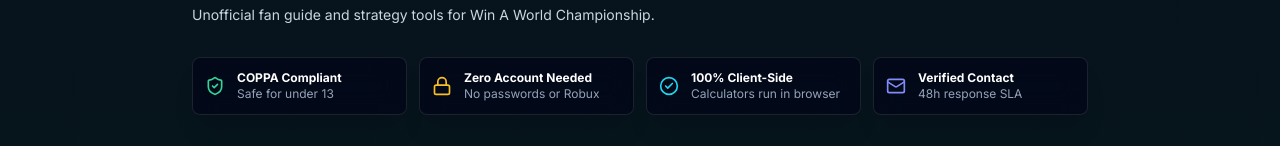
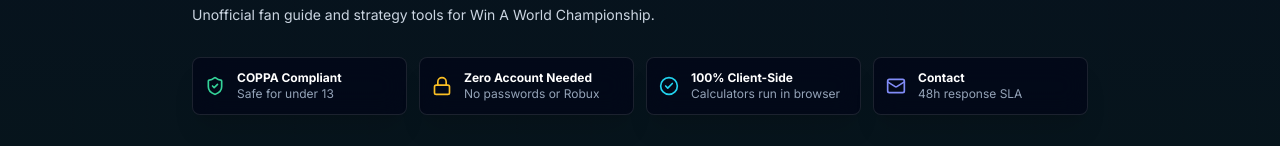
Before and after one commit to lianlele168/win-a-world-championship-wiki, a Next.js app: page /privacy-policy in a window 1280 px wide. Shown: the part 218-364 px from the top of the page. Built offline with nearby package versions, Linux system fonts and the light colour scheme.

Commit message:
fix(eeat): strip unbacked "Verified" UI labels; drop dead simulator component

```diff
--- a/src/app/privacy-policy/page.tsx
+++ b/src/app/privacy-policy/page.tsx
@@ -62,7 +62,7 @@ export default function PrivacyPolicyPage() {
           <div className="surface flex items-center gap-3 p-3 text-xs">
             <Mail className="h-5 w-5 shrink-0 text-indigo-400" />
             <div>
-              <p className="font-bold text-white">Verified Contact</p>
+              <p className="font-bold text-white">Contact</p>
               <p className="text-slate-400">48h response SLA</p>
             </div>
           </div>
```
